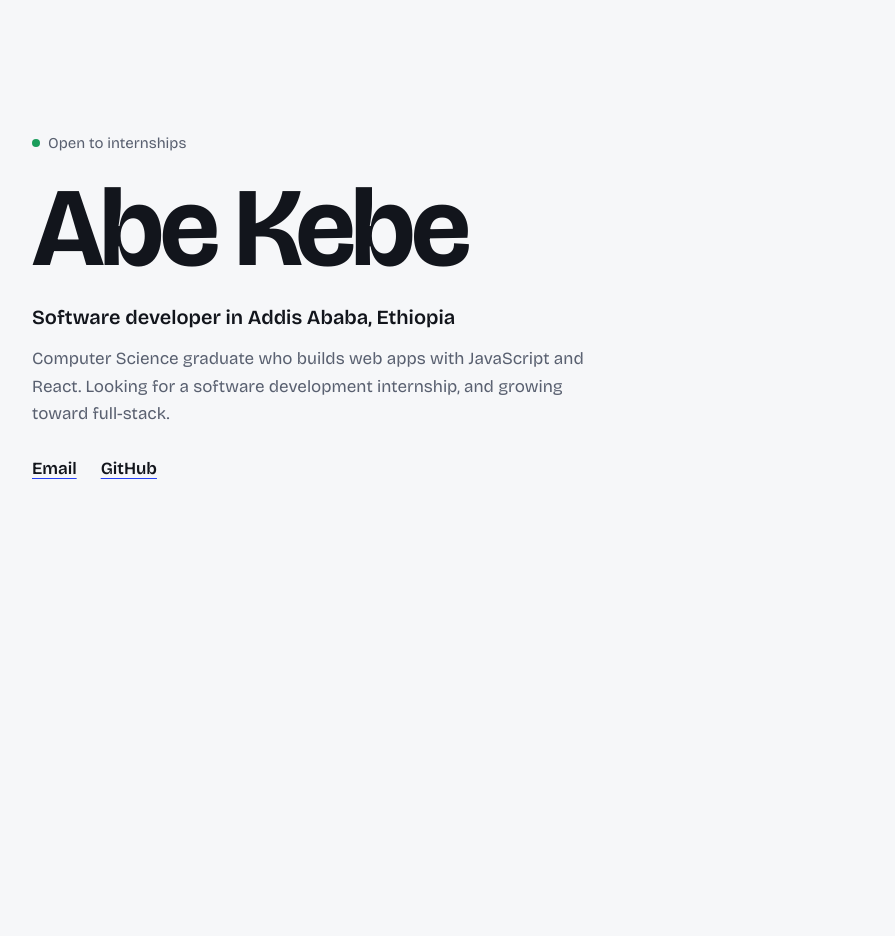
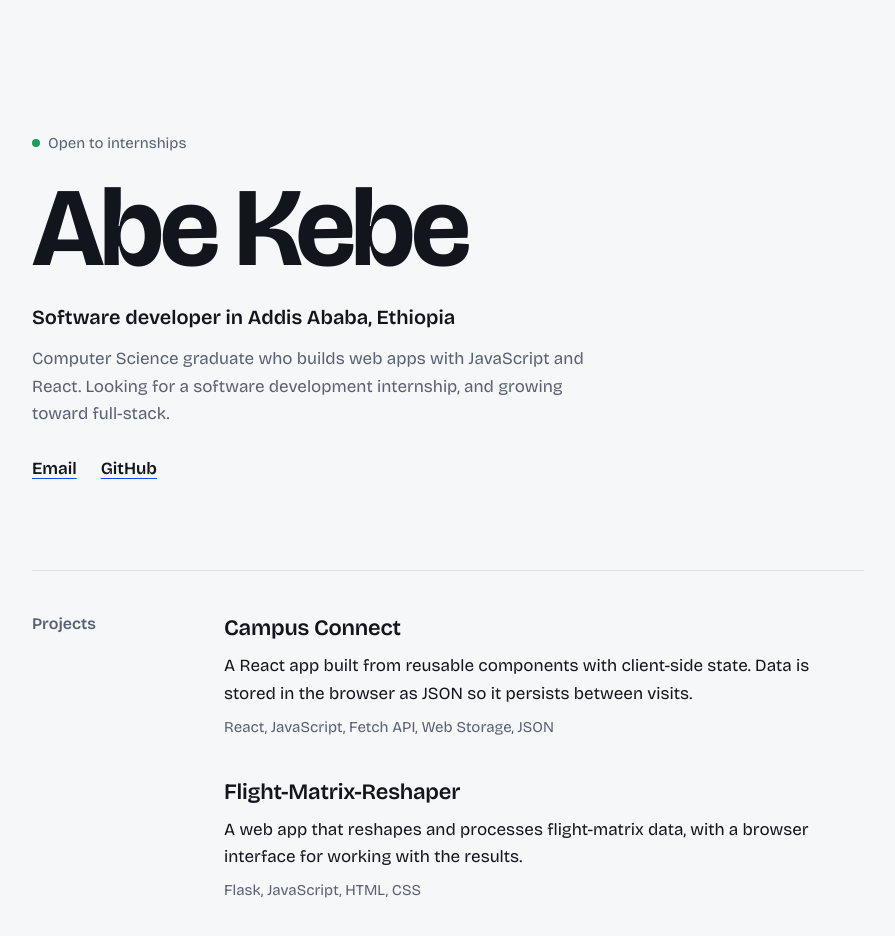
Before and after one commit to llahm/llahm.github.io, a React (Vite) app: page / in a window 1280 px wide. Shown: the top 936 px of the page, without its empty margins (192-1087 px from the left). Before the commit the page ends 800 px from the top, so only its background shows below. Built offline with nearby package versions, Linux system fonts and the light colour scheme.

Commit message:
feat: add projects section

```diff
--- a/src/App.jsx
+++ b/src/App.jsx
@@ -1,10 +1,12 @@
 import { profile } from "./data/profile.js";
 import Hero from "./components/Hero.jsx";
+import Projects from "./components/Projects.jsx";
 
 export default function App() {
   return (
     <main className="page">
       <Hero profile={profile} />
+      <Projects projects={profile.projects} />
     </main>
   );
 }
--- /dev/null
+++ b/src/components/Projects.jsx
@@ -0,0 +1,23 @@
+import Section from "./Section.jsx";
+
+export default function Projects({ projects }) {
+  return (
+    <Section title="Projects">
+      <ul className="projects">
+        {projects.map((p) => (
+          <li key={p.name}>
+            <h3>{p.name}</h3>
+            <p>{p.description}</p>
+            <p className="meta">{p.stack.join(", ")}</p>
+            {(p.repo || p.live) && (
+              <p className="project-links">
+                {p.live && <a href={p.live}>Live site</a>}
+                {p.repo && <a href={p.repo}>Source code</a>}
+              </p>
+            )}
+          </li>
+        ))}
+      </ul>
+    </Section>
+  );
+}
--- /dev/null
+++ b/src/components/Section.jsx
@@ -0,0 +1,8 @@
+export default function Section({ title, children }) {
+  return (
+    <section className="section">
+      <h2>{title}</h2>
+      <div className="section-body">{children}</div>
+    </section>
+  );
+}
--- a/src/styles.css
+++ b/src/styles.css
@@ -71,3 +71,22 @@
 
 .links { display: flex; gap: 24px; margin-top: 28px; font-weight: 600; }
 .links a { text-decoration-color: var(--accent); }
+
+/* ---------- Sections ---------- */
+.section {
+  display: grid;
+  grid-template-columns: 160px 1fr;
+  gap: 16px 32px;
+  padding: 40px 0;
+  border-top: 1px solid var(--line);
+}
+.section h2 { font-size: 1rem; font-weight: 600; color: var(--muted); }
+
+.meta { font-size: 0.9375rem; color: var(--muted); }
+
+/* ---------- Projects ---------- */
+.projects { display: grid; gap: 36px; }
+.projects h3 { font-size: 1.375rem; font-weight: 600; letter-spacing: -0.01em; }
+.projects p:not(.meta):not(.project-links) { margin-top: 6px; max-width: 36em; }
+.projects .meta { margin-top: 8px; }
+.project-links { display: flex; gap: 20px; margin-top: 10px; font-weight: 600; }
```
